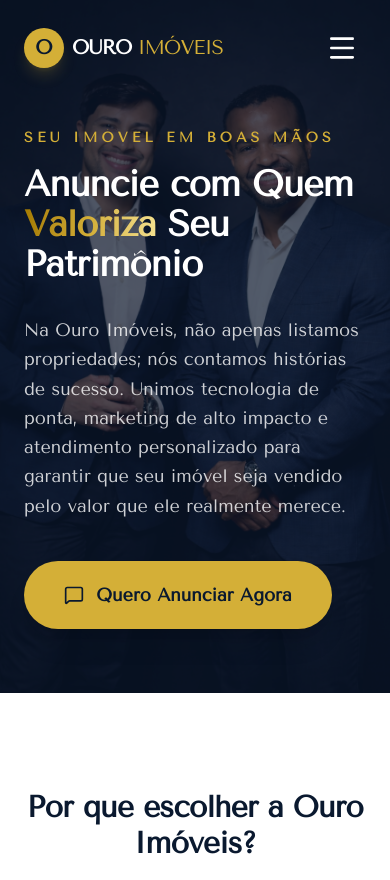
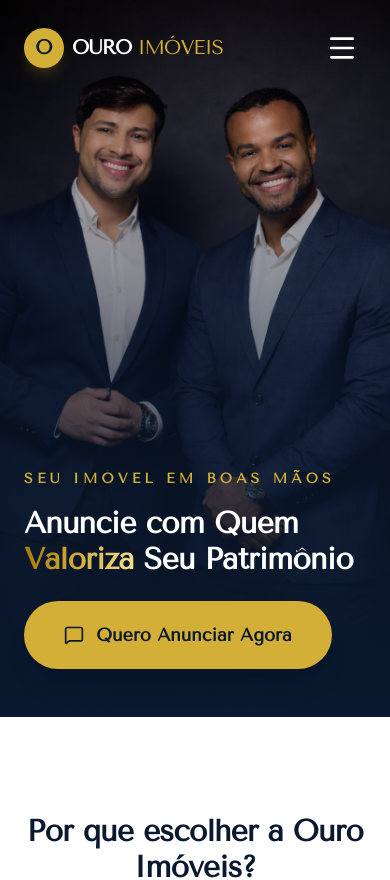
Before and after one commit to moarcy/ouro-imoveis-web, a Next.js app: page /anunciar in a window 390 px wide. Shown: the top 880 px of the page. Built offline with nearby package versions, Linux system fonts and the light colour scheme.

Commit message:
style: mobile hero - align text to bottom, hide paragraph, gradient overlay

```diff
--- a/app/anunciar/page.tsx
+++ b/app/anunciar/page.tsx
@@ -7,7 +7,7 @@ import { CheckCircle2, MessageSquare, TrendingUp, ShieldCheck, Users } from "luc
 export default function AnunciarPage() {
   return (
     <div className="flex flex-col min-h-screen">
-      <section className="relative min-h-[80vh] lg:min-h-[70vh] flex items-center pt-32 pb-16 lg:py-0 overflow-hidden bg-navy-primary">
+      <section className="relative min-h-[85vh] lg:min-h-[70vh] flex items-end md:items-center pb-12 md:pt-0 md:pb-0 pt-24 overflow-hidden bg-navy-primary">
         {/* Background image – visible on all screens */}
         <div className="absolute inset-0">
           <Image
@@ -17,8 +17,8 @@ export default function AnunciarPage() {
             className="object-cover object-top"
             priority
           />
-          {/* Mobile overlay: heavy dark so text is readable */}
-          <div className="absolute inset-0 bg-navy-primary/70 md:bg-transparent" />
+          {/* Mobile overlay: gradient from bottom to top so faces stay clear */}
+          <div className="absolute inset-0 bg-gradient-to-t from-navy-primary via-navy-primary/60 to-transparent md:bg-transparent md:bg-none" />
           {/* Desktop gradient: fades left side to navy, right side keeps image */}
           <div className="absolute inset-0 bg-gradient-to-r from-navy-primary via-navy-primary/80 to-transparent hidden md:block" />
         </div>
@@ -28,11 +28,12 @@ export default function AnunciarPage() {
             <span className="text-gold-primary font-bold uppercase tracking-[0.3em] text-sm mb-4 block animate-slide-up">
               Seu Imóvel em Boas Mãos
             </span>
-            <h1 className="text-4xl md:text-6xl font-montserrat font-bold text-white mb-8 tracking-tight animate-slide-up">
-              Anuncie com Quem <br />
-              <span className="text-gradient-gold">Valoriza</span> Seu Patrimônio
+            <h1 className="text-3xl md:text-6xl font-montserrat font-bold text-white mb-6 md:mb-8 tracking-tight animate-slide-up">
+              Anuncie com Quem
+              <span className="text-gradient-gold"> Valoriza</span> Seu Patrimônio
             </h1>
-            <p className="text-lg text-white/80 mb-10 font-light leading-relaxed animate-slide-up">
+            {/* Hide long paragraph on mobile to avoid cluttering the photo */}
+            <p className="hidden md:block text-lg text-white/80 mb-10 font-light leading-relaxed animate-slide-up">
               Na Ouro Imóveis, não apenas listamos propriedades; nós contamos histórias de sucesso. Unimos tecnologia de ponta, marketing de alto impacto e atendimento personalizado para garantir que seu imóvel seja vendido pelo valor que ele realmente merece.
             </p>
             <button className="bg-gold-primary hover:bg-gold-dark text-navy-primary px-10 py-5 rounded-full text-lg font-bold transition-all hover:scale-105 active:scale-95 shadow-xl flex items-center gap-3">
```
